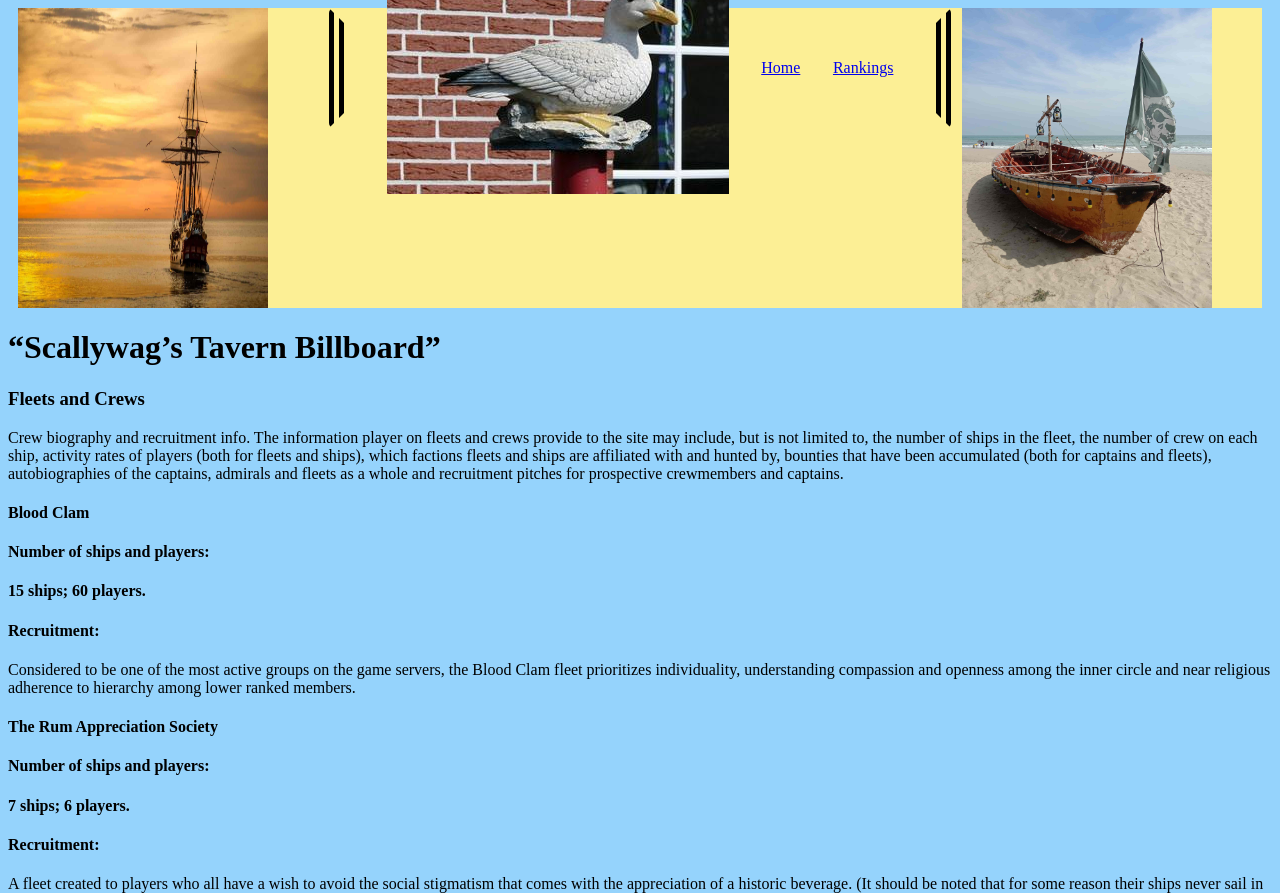
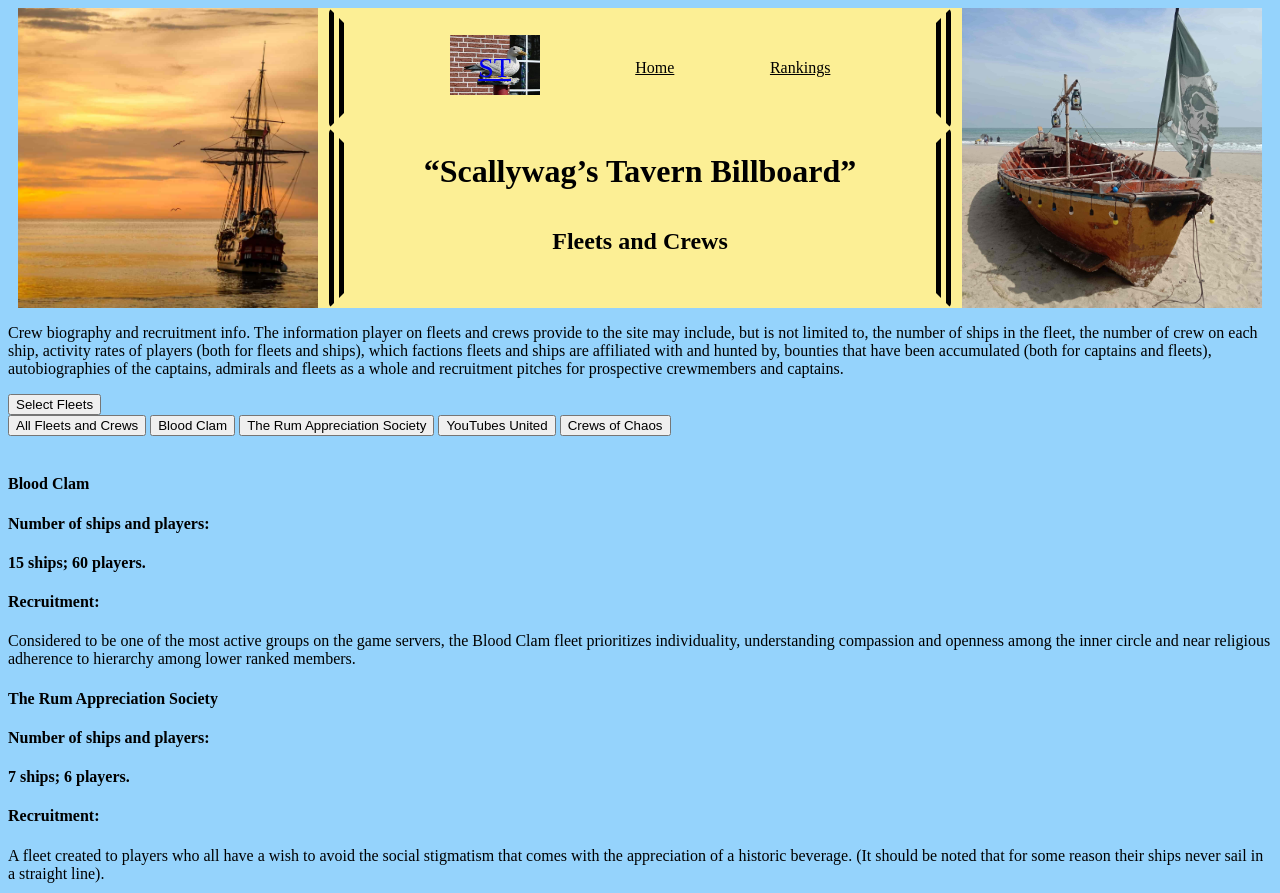
Before and after one commit to leevesper/wdd130, a plain HTML site: page final_project_folder/fleets-and-crews.html in a window 1280 px wide. Shown: the top 893 px of the page. Drawn offline with Linux system fonts and the light colour scheme.

Commit message:
Add files via upload

```diff
--- a/final_project_folder/fleets-and-crews.html
+++ b/final_project_folder/fleets-and-crews.html
@@ -9,23 +9,52 @@
 </head>
 <body>
     <header>
-        <img src="images/image3.jpg" alt="image for homepage" style="width:250px;height:300px;">
+        <img class="images" src="images/image3.jpg" alt="image for Fleet and Crews">
         <div id="header-bar">
             <!-- make it a link -->
-            <a href="index.html"><img src="images/stone_seagull_seagull_sculpture.jpg" alt="Logo image"></a>
+            <div id="logo-div">
+                <a href="index.html"><img id="logo-image" src="images/stone_seagull_seagull_sculpture.jpg" alt="Logo image"></a>
+                <div id="logo-text"><a id="logo-link-text" href="index.html">ST</a></div>
+            </div>
             <!-- <a href="default.asp"><img src="smiley.gif" alt="HTML tutorial" style="width:42px;height:42px;"></a> -->
-            <a href="index.html">Home</a>
-            <a href="rankings.html">Rankings</a>
+            <a class="links" href="index.html">Home</a>
+            <a class="links" href="rankings.html">Rankings</a>
         </div>
-        <img src="images/image6.jpg" alt="image for homepage" style="width:250px;height:300px;">
+        <div id="title-div">
+            <h1 id="title">“Scallywag’s Tavern Billboard” </h1>
+            <br>
+            <h2 id="sub-title" >Fleets and Crews</h2>
+        </div>
+        <img class="images" src="images/image6.jpg" alt="image for Fleet and Crews">
     </header>
     <main>
-        <h1>“Scallywag’s Tavern Billboard” </h1>
-        <h3>Fleets and Crews</h3>
+        <!-- <h1>“Scallywag’s Tavern Billboard” </h1>
+        <h3>Fleets and Crews</h3> -->
+        <!-- <button onclick="myFunction()">Try it</button>
+        <div id="test-div">test1</div> -->
+
+
+
+        <div id="main-p-fleet-and-crews">
+            <div id="main-content-fleet-and-crews">
                 <p>
                 Crew biography and recruitment info.
                 The information player on fleets and crews provide to the site may include, but is not limited to, the number of ships in the fleet, the number of crew on each ship, activity rates of players (both for fleets and ships), which factions fleets and ships are affiliated with and hunted by, bounties that have been accumulated (both for captains and fleets), autobiographies of the captains, admirals and fleets as a whole and recruitment pitches for prospective crewmembers and captains.
                 </p>
+
+                <div class="dropdown">
+                    <button onclick="myFunction()" class="dropbtn">Select Fleets</button>
+                    <div id="myDropdown" class="dropdown-content">
+                    <button onclick="hideElements(1)" class="dropbtn">All Fleets and Crews</button>
+                    <button onclick="hideElements(2)" class="dropbtn">Blood Clam</button>
+                    <button onclick="hideElements(3)" class="dropbtn">The Rum Appreciation Society</button>
+                    <button onclick="hideElements(4)" class="dropbtn">YouTubes United</button>
+                    <button onclick="hideElements(5)" class="dropbtn">Crews of Chaos</button>
+                    </div>
+                </div>
+                <br>
+            <div id="all-content-div">
+                <div id="content-div1">
                     <h4>Blood Clam</h4>
                     <h4>Number of ships and players:</h4>
                     <h4>15 ships; 60 players.</h4>
@@ -33,6 +62,8 @@
                     <p>
                     Considered to be one of the most active groups on the game servers, the Blood Clam fleet prioritizes individuality, understanding compassion and openness among the inner circle and near religious adherence to hierarchy among lower ranked members.
                     </p>
+                </div>
+                <div id="content-div2">
                     <h4>The Rum Appreciation Society</h4>
                     <h4>Number of ships and players:</h4>
                     <h4>7 ships; 6 players.</h4>
@@ -40,6 +71,8 @@
                     <p>
                     A fleet created to players who all have a wish to avoid the social stigmatism that comes with the appreciation of a historic beverage. (It should be noted that for some reason their ships never sail in a straight line).
                     </p>
+                </div>
+                <div id="content-div3">
                     <h4>YouTubes United</h4>
                     <h4>Number of ships and players:</h4>
                     <h4>8 ships; 300 players.</h4>
@@ -47,6 +80,8 @@
                     <p>
                     YouTubes United is a group of players that work together to help create content for their individual channels on YouTube.  The group is an active fleet and more players are encouraged to work together, for the sake of creating content, players are encouraged to act in eccentric ways to help create entertaining episodes for the players who are creating content for the YouTube channels.
                     </p>
+                </div>
+                <div id="content-div4">
                     <h4>Crews of Chaos</h4>
                     <h4>Number of ships and players:</h4>
                     <h4>5 ships; 50 players. (Note. These numbers change by the hour.)</h4>
@@ -54,6 +89,11 @@
                     <p>
                     Believing anarchy is the only way to live, the crews of chaos fleet is devoted to doing everything within their power to cause as much mayhem on the servers as possible. Including but not limited to allying with both sides of a battle between fleets, ramming into Allied ships and then blowing themselves up, inciting riots at ports, plundering merchant ships and then dumping a cargo, working to establish good relations with factions and that attacking them and then at the end of a day of hard work, having one big battle Royale among themselves.
                     </p>
+                </div>
+            </div>
+            </div>
+        </div>
+
     </main>
     <footer>
         <!-- Code, except for the site plan link and part of the <p> tag text, was taken from 'Whitewater Rafting Vacations' project assignment -->
@@ -71,5 +111,67 @@
             </a>
         </div>
     </footer>
+    <script>
+
+
+        function hideElements(x) {
+            var div1Content = document.getElementById("content-div1");
+            var div2Content = document.getElementById("content-div2");
+            var div3Content = document.getElementById("content-div3");
+            var div4Content = document.getElementById("content-div4");
+            switch(x) {
+                case 1:
+                    div1Content.style.display = "block";
+                    div2Content.style.display = "block";
+                    div3Content.style.display = "block";
+                    div4Content.style.display = "block";
+                    break;
+                case 2:
+                    div1Content.style.display = "block";
+                    div2Content.style.display = "none";
+                    div3Content.style.display = "none";
+                    div4Content.style.display = "none";
+                    break;
+                case 3:
+                    div1Content.style.display = "none";
+                    div2Content.style.display = "block";
+                    div3Content.style.display = "none";
+                    div4Content.style.display = "none";
+                    break;
+                case 4:
+                    div1Content.style.display = "none";
+                    div2Content.style.display = "none";
+                    div3Content.style.display = "block";
+                    div4Content.style.display = "none";
+                    break;
+                case 5:
+                    div1Content.style.display = "none";
+                    div2Content.style.display = "none";
+                    div3Content.style.display = "none";
+                    div4Content.style.display = "block";
+                    break;
+            }
+        }
+        /* When the user clicks on the button,
+        toggle between hiding and showing the dropdown content */
+        function myFunction() {
+            document.getElementById("myDropdown").classList.toggle("show");
+        }
+
+        // Close the dropdown menu if the user clicks outside of it
+        window.onclick = function(event) {
+        if (!event.target.matches('.dropbtn')) {
+        var dropdowns = document.getElementsByClassName("dropdown-content");
+        var i;
+        for (i = 0; i < dropdowns.length; i++) {
+        var openDropdown = dropdowns[i];
+        if (openDropdown.classList.contains('show')) {
+        openDropdown.classList.remove('show');
+                    }
+                }
+            }
+        }
+
+    </script>
 </body>
 </html>
```
Lines whose indentation alone changed are shown as unchanged.
